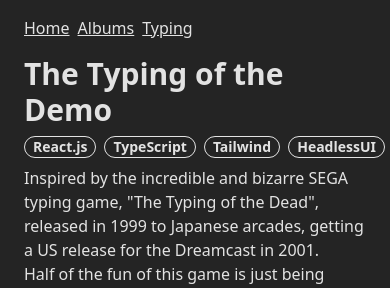
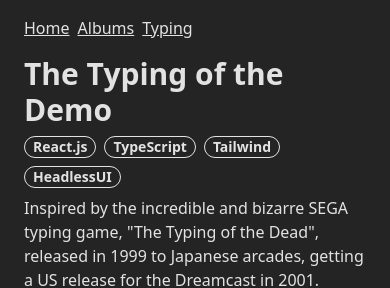
Before and after one commit to tb9-Mason/mturner-demo, a React (Vite) app: page /totd in a window 390 px wide. Shown: the top 288 px of the page. Built offline with nearby package versions, Linux system fonts and the light colour scheme; no server answers.

Commit message:
Adds flex-wrap to chiplist container - Fixes display issues on small screens

```diff
--- a/src/common/components/layout/ChipList.tsx
+++ b/src/common/components/layout/ChipList.tsx
@@ -4,7 +4,7 @@
 
 export const ChipList = ({ list }: ChipListProps) => {
   return (
-    <div className="flex gap-2">
+    <div className="flex flex-wrap gap-2">
       {list.map((item) => (
         <div className="chip">{item}</div>
       ))}
```
